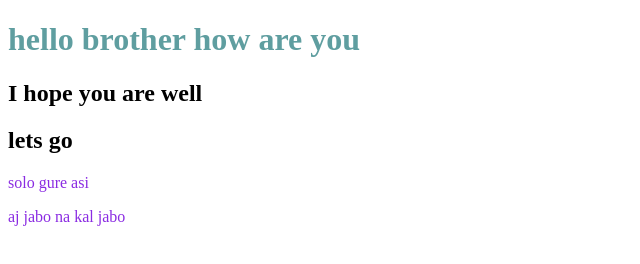
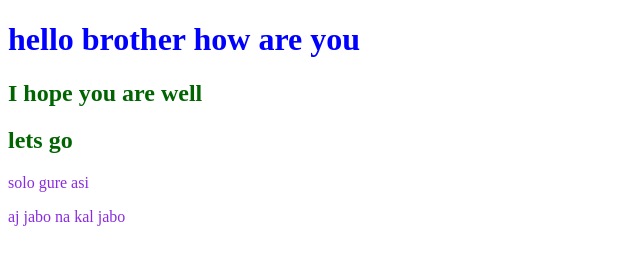
Before and after one commit to Nituchakma/my-second-repo, a plain HTML site: page index.html in a window 1280 px wide. Shown: the whole page, without its empty margins (0-640 px from the left). Drawn offline with Linux system fonts and the light colour scheme.

Commit message:
color changed

```diff
--- a/style.css
+++ b/style.css
@@ -2,5 +2,8 @@ p{
     color: blueviolet;
 }
 h1{
-    color: cadetblue;
+    color: blue;
 }
+h2{
+    color: darkgreen;
+}
```
